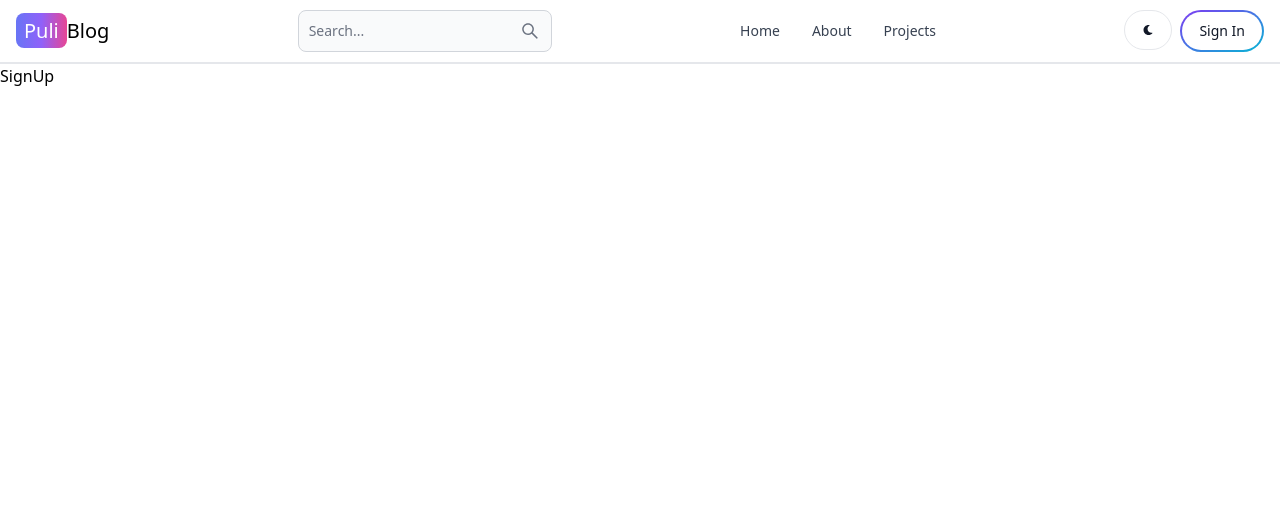
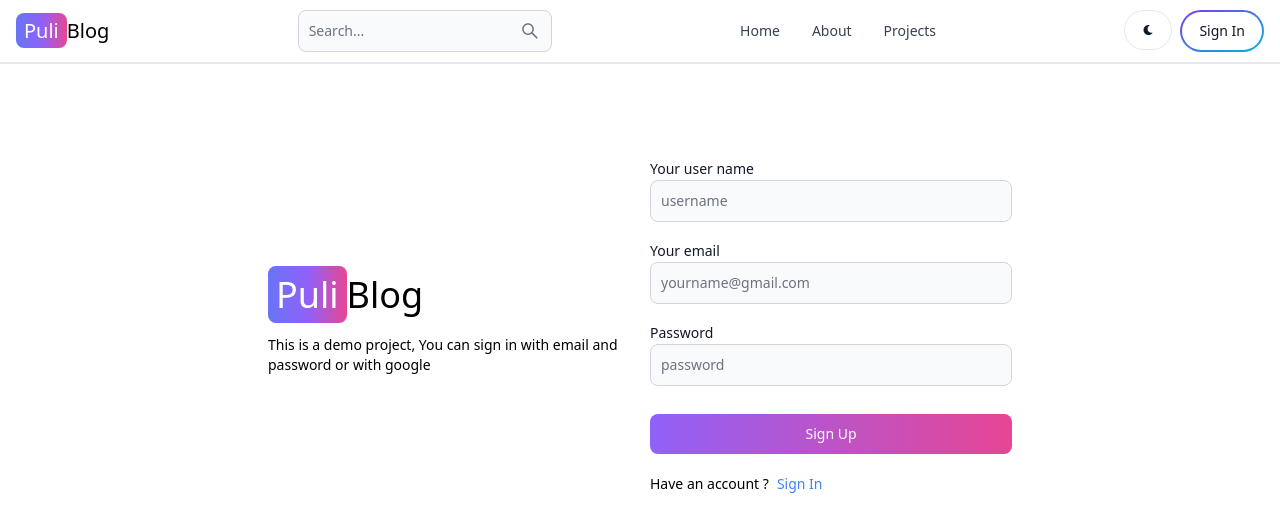
Before and after one commit to sreejith-sukumaran-nair/mern-blog, a React (Vite) app in the folder client/: page /sign-up in a window 1280 px wide. Shown: the top 532 px of the page. Built offline with nearby package versions, Linux system fonts and the light colour scheme.

Commit message:
completed signup page ui

```diff
--- a/client/src/pages/SignUp.jsx
+++ b/client/src/pages/SignUp.jsx
@@ -1,9 +1,67 @@
-import React from 'react'
+import { Button, Label, TextInput } from "flowbite-react";
+import React from "react";
+import { Link } from "react-router-dom";
 
 function SignUp() {
   return (
-    <div>SignUp</div>
-  )
+    <div className="min-h-screen mt-20">
+      <div className="flex p-3 max-w-3xl mx-auto flex-col md:flex-row md:items-center gap-5">
+        {/* left div */}
+        <div className="flex-1">
+          <Link
+            to={"/"}
+            className="self-center whitespace-nowrap text-4xl dark:text-white"
+          >
+            <span className="px-2 py-1 rounded-lg text-white bg-gradient-to-r from-indigo-500 via-purple-500 to-pink-500">
+              Puli
+            </span>
+            Blog
+          </Link>
+          <p className="text-sm mt-5">
+            This is a demo project, You can sign in with email and password or with google
+          </p>
+        </div>
+        {/* right div */}
+        <div className="flex-1">
+          <form className="flex flex-col gap-4">
+            <div>
+              <Label value="Your user name"/>
+              <TextInput
+                type="text"
+                placeholder="username"
+                id="username"
+              />
+            </div>
+            <div>
+              <Label value="Your email"/>
+              <TextInput
+                type="email"
+                placeholder="yourname@gmail.com"
+                id="email"
+              />
+            </div>
+            <div>
+              <Label value="Password"/>
+              <TextInput
+                type="password"
+                placeholder="password"
+                id="password"
+              />
+            </div>
+            <Button className="mt-3" gradientDuoTone={'purpleToPink'} type="submit">
+              Sign Up
+            </Button>
+          </form>
+          <div className="flex gap-2 text-sm mt-5">
+            <span>Have an account ? </span>
+            <Link to={'/sign-in'} className="text-blue-500">
+              Sign In
+            </Link>
+          </div>
+        </div>
+      </div>
+    </div>
+  );
 }
 
-export default SignUp
+export default SignUp;
```
